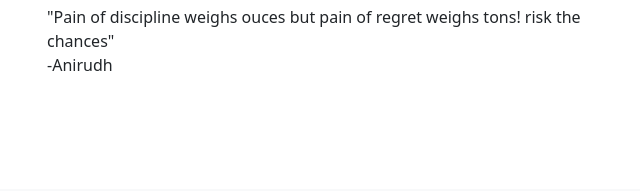
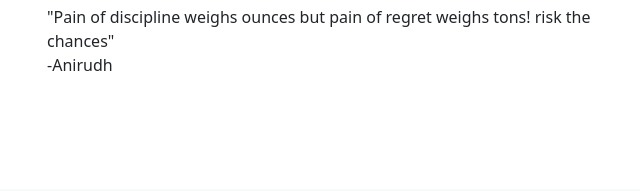
Before and after one commit to anirudhari7/SamplePersonalWebsite, a plain HTML site: page index.html in a window 1280 px wide. Shown: the part 341-532 px from the top of the page, 605-1245 px from the left. Drawn offline with nearby package versions, Linux system fonts and the light colour scheme.

Commit message:
Update index.html

```diff
--- a/index.html
+++ b/index.html
@@ -51,7 +51,7 @@
                 </div>
                 <div class="col-md-6">
                     <h4 class="pt-4">Software Engineer at Self-employed <br>Kozhikode, Kerala, India</h4>
-                    <p>"Pain of discipline weighs ouces but pain of regret weighs tons! risk the chances" <br>-Anirudh</p>
+                    <p>"Pain of discipline weighs ounces but pain of regret weighs tons! risk the chances" <br>-Anirudh</p>
                 </div>
             </div>
         </div>
```
